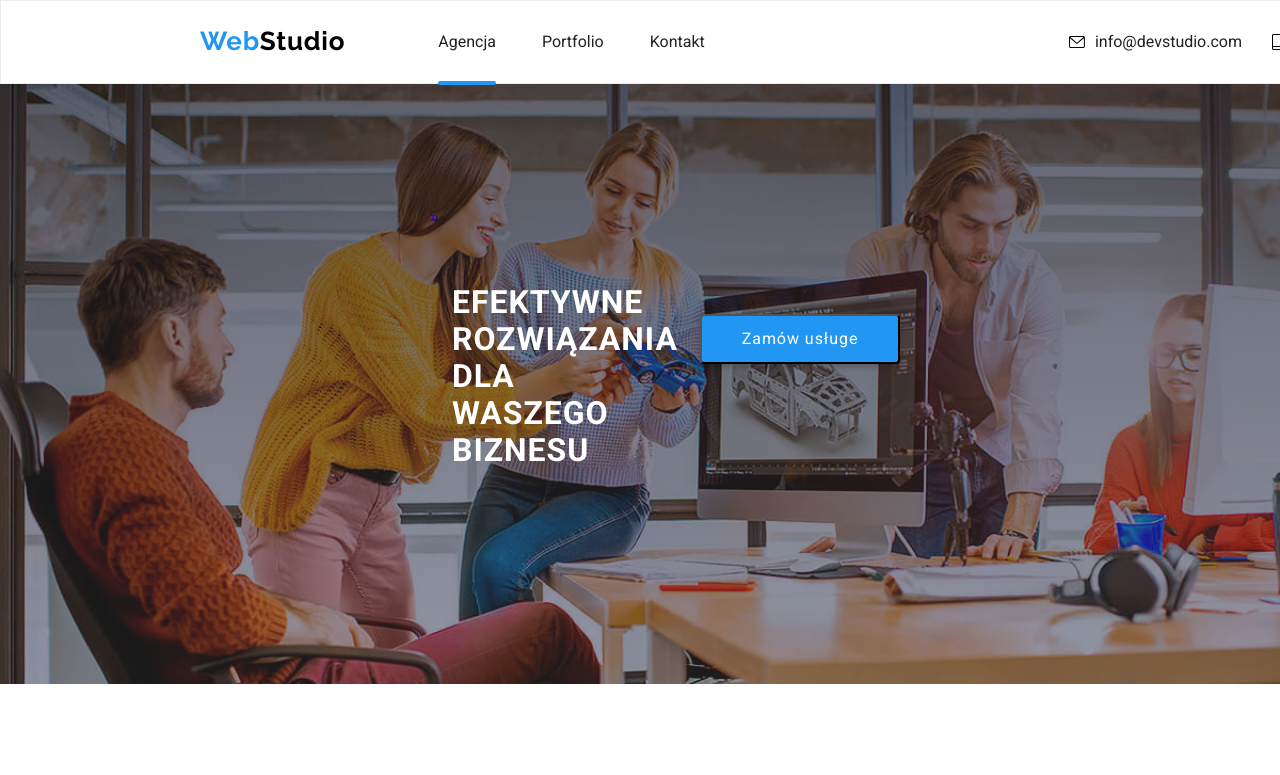
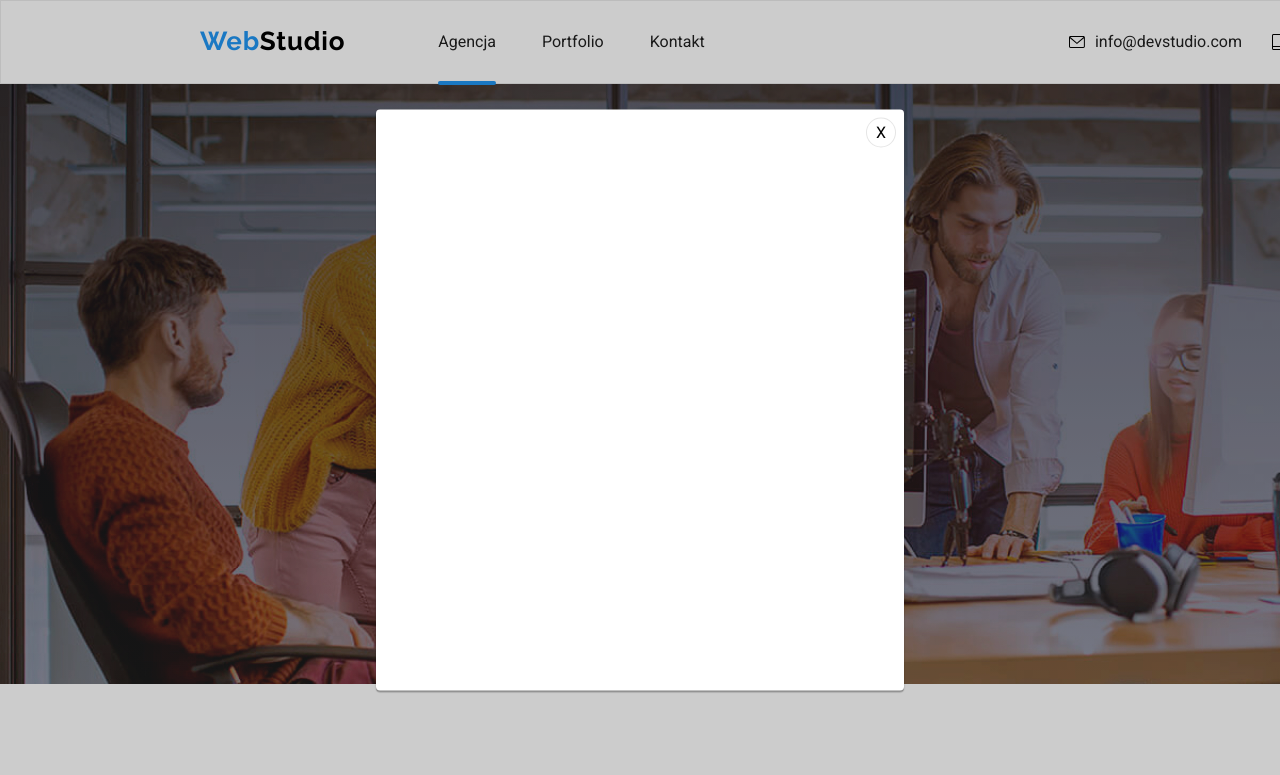
Before and after one commit to ViktorHorbatiuk/goit-markup-hw-05, a plain HTML site: page index.html in a window 1280 px wide. Both pictures are taken after a click on the button "Zamów usługe". Shown: the top 775 px of the page. Drawn offline with nearby package versions, Linux system fonts and the light colour scheme; files whose address does not match are found by name.

Commit message:
adding a modal window

```diff
--- a/css/styles.css
+++ b/css/styles.css
@@ -9,21 +9,20 @@ body {
   width: 1600px;
   margin: 0;
   padding: 0;
-  font-family:var("Roboto",sans-serif);
+  font-family: var("Roboto", sans-serif);
   color: var(--main-black);
 }
 
 :root {
---black-main: #212121;
---font-main: "Roboto", sans-serif;
+  --black-main: #212121;
+  --font-main: "Roboto", sans-serif;
 }
 
 :hover,
 :focus {
-   transition-duration: 250ms;
-   transition-timing-function: cubic-bezier(0.4, 0, 0.2, 1);
+  transition-duration: 250ms;
+  transition-timing-function: cubic-bezier(0.4, 0, 0.2, 1);
 }
-
 
 h1,
 h2,
@@ -265,11 +264,11 @@ header .container {
 }
 
 .portfolio::after {
-  content:"";
+  content: "";
   position: absolute;
   width: 58px;
   height: 4px;
-  background: #2196F3;
+  background: #2196f3;
   border-radius: 2px;
   top: 48px;
 }
@@ -279,11 +278,11 @@ header .container {
 }
 
 .agency::after {
-  content:"";
+  content: "";
   position: absolute;
   width: 58px;
   height: 4px;
-  background: #2196F3;
+  background: #2196f3;
   border-radius: 2px;
   top: 48px;
 }
@@ -592,7 +591,7 @@ header .container {
   width: 370px;
   height: 70px;
   background: rgba(47, 48, 58, 0.8);
-  display:block;
+  display: block;
   top: 1498px;
 }
 
@@ -603,13 +602,13 @@ header .container {
   text-align: center;
   letter-spacing: 0.03em;
   text-transform: uppercase;
-  color: #FFFFFF;
+  color: #ffffff;
   margin-top: 27px;
 }
 
 .box {
-  margin:0;
-  position:relative;
+  margin: 0;
+  position: relative;
   overflow: hidden;
   width: 370px;
   height: 294px;
@@ -635,10 +634,53 @@ header .container {
   font-size: 18px;
   line-height: 28px;
   letter-spacing: 0.03em;
-  color: #FFFFFF;
+  color: #ffffff;
   padding: 49px 45px 49px 24px;
 }
 
 .box:hover .overlay {
   transform: translateY(0);
 }
+
+
+/* =======BACKDROP======= */
+
+.backdrop {
+  position: fixed;
+  left: 0;
+  top: 0;
+  width: 100%;
+  height: 100%;
+  background: rgba(0, 0, 0, 0.2);
+}
+
+.close-btn {
+  position: absolute;
+  top: 8px;
+  right: 8px;
+  width: 30px;
+  height: 30px;
+  background: #ffffff;
+  border: 1px solid rgba(0, 0, 0, 0.1);
+  border-radius: 50%;
+  cursor: pointer;
+}
+
+.is-hidden {
+  opacity: 0;
+  visibility: hidden;
+  pointer-events: none;
+}
+
+.modal {
+  position: absolute;
+  left: 50%;
+  top: 50%;
+  transform: translate(-50%,-50%);
+  width: 528px;
+  min-height: 581px;
+  background: #ffffff;
+  box-shadow: 0px 1px 3px rgba(0, 0, 0, 0.12), 0px 1px 1px rgba(0, 0, 0, 0.14),
+    0px 2px 1px rgba(0, 0, 0, 0.2);
+  border-radius: 4px;
+}
--- a/index.html
+++ b/index.html
@@ -66,7 +66,7 @@
             dla waszego biznesu
           </h1>
         </div>
-        <button type="button" class="button button-text">Zamów usługe</button>
+        <button type="button" class="button button-text" data-modal-open>Zamów usługe</button>
       </div>
       <section class="section">
         <ul class="container">
@@ -376,7 +376,12 @@
        </div>
     </footer>
 
-    <div></div>
+    <div class="backdrop is-hidden" data-modal>
+    <div class="modal">
+      <button type="button" class="close-btn" data-modal-close>X</button>
+    </div>
+    </div>
 
+    <script src="./js/modal.js"></script>
   </body>
 </html>
```
Also changed, not shown: js/modal.js (renamed from images/js/modal.js).
